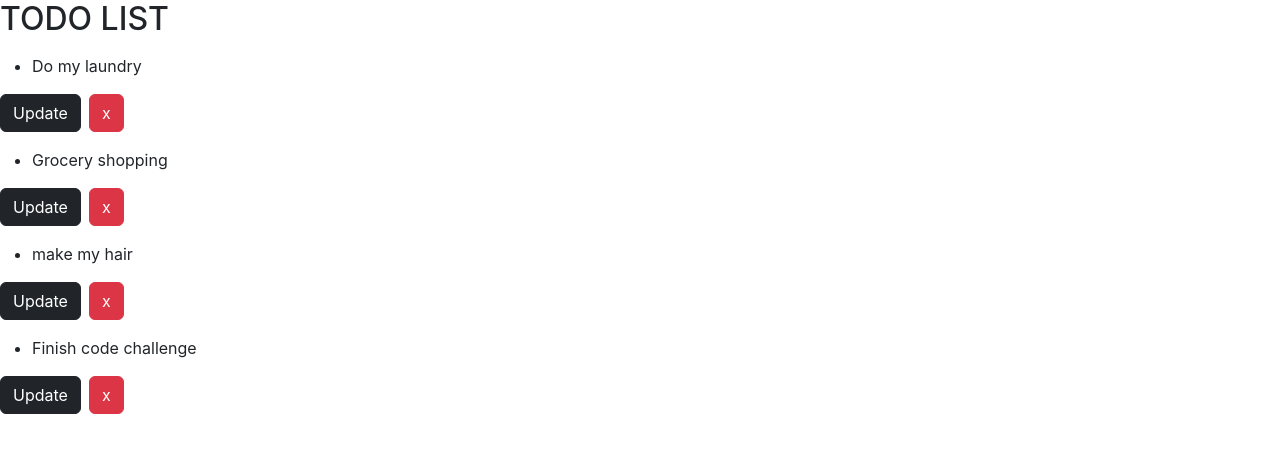
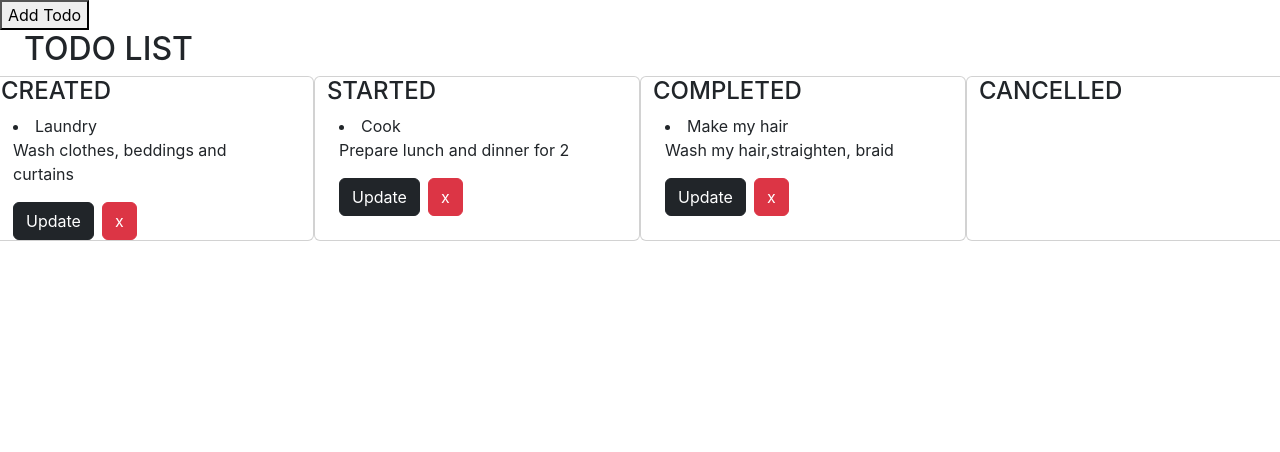
Before and after one commit to Lorraineken/todo-list, a React (Create React App) app: page /todopage in a window 1280 px wide. Shown: the top 452 px of the page. Built offline with nearby package versions, Linux system fonts and the light colour scheme.

Commit message:
Completed Adding a todo

```diff
--- a/src/components/AddTodo.js
+++ b/src/components/AddTodo.js
@@ -1,11 +1,43 @@
-import React from "react";
+import React,{useState} from "react";
+import { useNavigate } from "react-router-dom";
 
 
-function AddTodo(){
+function AddTodo({setTodo}){
+
+    const [title,setTitle]=useState('')
+    const [description,setDescription] =useState('')
+    const [status, setStatus] = useState('')
+    const [priority, setPriority] = useState('')
+    const new_todo = []
+    const navigate = useNavigate()
+
+    const todo_data = {
+        "title":title,
+        "description":description,
+        "status":status,
+        "priority":priority,
+    }
+
+    function handleSubmit(e){
+        e.preventDefault()
+        new_todo.push(todo_data)
+        navigate('/todopage')
+    }
 
     return (
         <div>
-
+            <form className="card container mt-5" onSubmit={(e) => handleSubmit(e)} >
+          <h4 className="card-header">ADD TODO</h4>
+          <label htmlFor="title">title: </label>
+          <input type="text" name="name" onChange={(e) => setTitle(e.target.value)} />
+          <label htmlFor="email">description: </label>
+          <input type="text" name="description"  onChange={(e) => setDescription(e.target.value)}/>
+          <label htmlFor="status">status: </label>
+          <input type="text" name="status"  onChange={(e) => setStatus(e.target.value)} />
+          <label htmlFor="priority">priority: </label>
+          <input type="text" name="priority" onChange={(e) => setPriority(e.target.value)} />
+          <input type="submit" value="Create Todo" />
+         </form>
         </div>
     )
 }
--- a/src/components/App.js
+++ b/src/components/App.js
@@ -10,6 +10,7 @@ import AddTodo from './AddTodo';
 function App() {
 
   const [users,setUsers] =useState([])
+  const [todo,setTodo] =useState([])
 
 
   return (
@@ -25,11 +26,11 @@ function App() {
       />
       <Route
       path = "/todopage"
-      element ={<TodoPage users ={users} />}
+      element ={<TodoPage users ={users} todo ={todo}/>}
       />
       <Route
        path = "/addtodo"
-       element = {<AddTodo />}
+       element = {<AddTodo setTodo ={setTodo}/>}
       />
      </Routes>
     </div>
--- a/src/components/Signup.js
+++ b/src/components/Signup.js
@@ -19,7 +19,6 @@ function Signup({setUsers}) {
         e.preventDefault()
         users.push(signupData)
         setUsers(users)
-
         navigate("/")
     }
 
--- a/src/components/TodoPage.js
+++ b/src/components/TodoPage.js
@@ -1,6 +1,14 @@
 import React from "react";
+import { useNavigate } from "react-router-dom";
 
-function TodoPage({users}){
+function TodoPage({users,todo}){
+
+    const navigate = useNavigate()
+    const created = []
+    const started = []
+    const completed = []
+    const cancelled = []
+
 
     const displayuser = users.map((detail) =>{
         return (
@@ -11,27 +19,130 @@ function TodoPage({users}){
         )
     })
 
-    const sample_todos = ["Do my laundry","Grocery shopping","make my hair","Finish code challenge"]
+    const sample_todos = [
+        {
+        'title':"Laundry",
+        'description':" Wash clothes, beddings and curtains",
+        'status':"CREATED",
+        'priority':"MEDIUM"
+        },
+        {'title':"Cook",
+        'description':" Prepare lunch and dinner for 2",
+        'status':"STARTED",
+        'priority':"HIGH"},
+        {'title':"Make my hair",
+        'description':"Wash my hair,straighten, braid",
+        'status':"COMPLETED",
+        'priority':"LOW"}
+    ]
 
-    const display_todos =sample_todos.map((item) =>
+    todo.map((item) => {
+        sample_todos.push(item)
+    })
+
+
+    sample_todos.map((item) =>
     {
+        if (item.status === 'CREATED') {
+            created.push(item)
+        }
+        else if(item.status === 'STARTED'){
+            started.push(item)
+        }
+        else if (item.status === 'COMPLETED'){
+            completed.push(item)
+        }
+        else if (item.status === 'CANCELLED'){
+            cancelled.push(item)
+        }
+
+
+    })
+
+    const created_todos = created.map((item => {
         return(
-        <div className="mt-3" key={`${item.index}${item}`}>
-         <ul >
-         <li> {item} </li>
-        </ul>
+            <div className="mt-3, container"  key={`${item.index}${item.description}`}>
+                <div>
+             <li> {item.title} </li>
+            <p>{item.description}</p>
 
-        <button className="btn btn-dark">Update</button>
-         <button className="btn btn-danger ms-2" >x</button>
-        </div>
-        )
-    })
+            <button className="btn btn-dark">Update</button>
+             <button className="btn btn-danger ms-2" >x</button>
+                </div>
+
+            </div>
+            )
+    }))
+
+    const started_todos = started.map((item => {
+        return(
+            <div className="mt-3, container"  key={`${item.index}${item.description}`}>
+                <div>
+             <li> {item.title} </li>
+            <p>{item.description}</p>
+
+            <button className="btn btn-dark">Update</button>
+             <button className="btn btn-danger ms-2" >x</button>
+                </div>
+
+            </div>
+            )
+    }))
+
+    const completed_todos = completed.map((item => {
+        return(
+            <div className="mt-3, container"  key={`${item.index}${item.description}`}>
+                <div>
+             <li> {item.title} </li>
+            <p>{item.description}</p>
+
+            <button className="btn btn-dark">Update</button>
+             <button className="btn btn-danger ms-2" >x</button>
+                </div>
+
+            </div>
+            )
+    }))
+
+    const cancelled_todos = cancelled.map((item => {
+        return(
+            <div className="mt-3, container"  key={`${item.index}${item.description}`}>
+                <div>
+             <li> {item.title} </li>
+            <p>{item.description}</p>
+
+            <button className="btn btn-dark">Update</button>
+             <button className="btn btn-danger ms-2" >x</button>
+                </div>
+
+            </div>
+            )
+    }))
 
     return(
         <div>
-         {displayuser}
-         <h2>TODO LIST</h2>
-          {display_todos}
+          {displayuser}
+         <button onClick={() => navigate('/addtodo')}>Add Todo</button>
+         <h2 className="ms-4">TODO LIST</h2>
+           <div className="row">
+            <div className="card col">
+              <h4>CREATED</h4>
+                {created_todos}
+            </div>
+            <div className="card col">
+              <h4>STARTED</h4>
+                {started_todos}
+            </div>
+            <div className="card col">
+              <h4>COMPLETED</h4>
+                {completed_todos}
+            </div>
+            <div className="card col">
+              <h4>CANCELLED</h4>
+                {cancelled_todos}
+            </div>
+           </div>
+
         </div>
     )
 }
```
